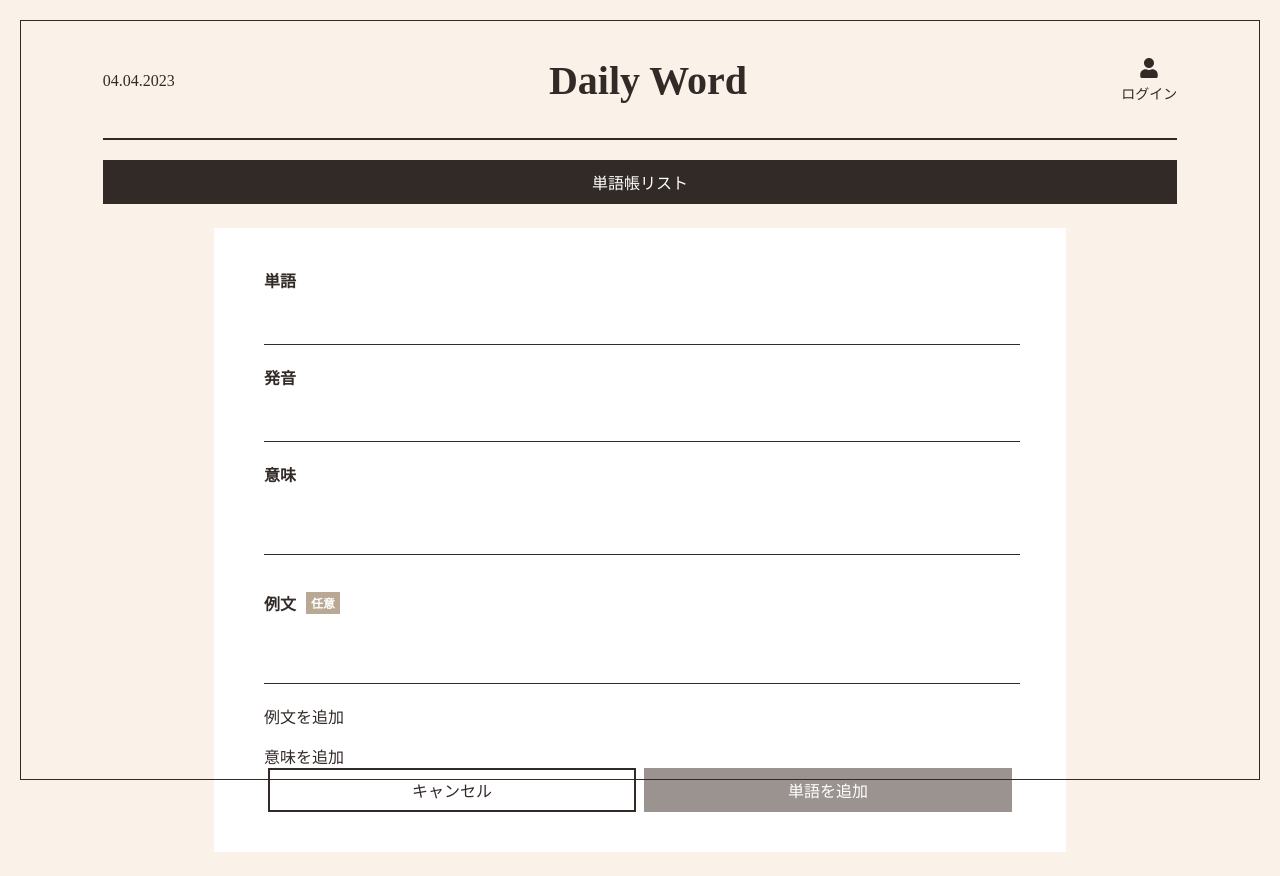
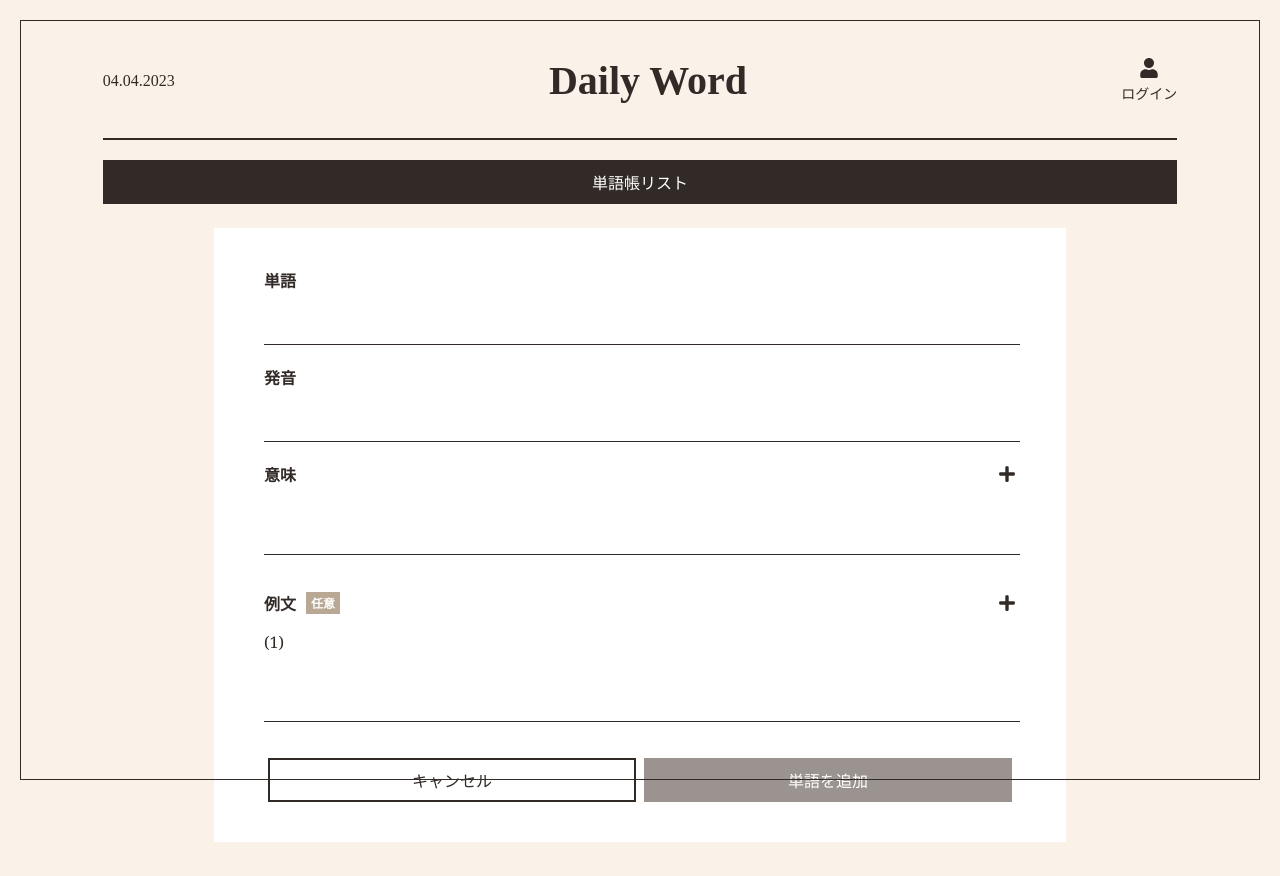
Before and after one commit to JiwonChoi1017/my-daily-word, a Next.js app: page /vocabulary/word/form in a window 1280 px wide. Built offline with nearby package versions, Linux system fonts and the light colour scheme; no server answers.

Commit message:
単語フォームの意味・例文追加アイコン修正

```diff
--- a/components/icon/Icon.tsx
+++ b/components/icon/Icon.tsx
@@ -9,6 +9,7 @@ import {
   FaCheck,
   FaTimes,
   FaAngleLeft,
+  FaPlus,
 } from "react-icons/fa";
 import classes from "../../styles/Icon.module.css";
 
@@ -109,6 +110,22 @@ export const DropDownIcon: React.FC<{
 };
 
 /**
+ * 追加アイコン.
+ *
+ * @param {function} onClickAddIconHandler - 追加アイコンクリックイベントハンドラ.
+ * @returns {JSX.Element} 追加アイコン.
+ */
+export const AddIcon: React.FC<{ onClickAddIconHandler: () => void }> = ({
+  onClickAddIconHandler,
+}) => {
+  return (
+    <div className={classes.addIcon} onClick={onClickAddIconHandler}>
+      <FaPlus />
+    </div>
+  );
+};
+
+/**
  * 単語帳関連のアイコン.
  *
  * @param {boolean} isFavorite - お気に入りか.
@@ -186,6 +203,28 @@ export const OptionalIcon = () => {
 };
 
 /**
+ * 入力欄追加アイコン.
+ *
+ * @param {number} index - （任意）インデックス.
+ * @param {function} onClickAddInputIconHandler - 入力欄追加アイコンクリックイベントハンドラ.
+ * @returns {JSX.Element} 入力欄追加アイコン.
+ */
+export const AddInputIcon: React.FC<{
+  index?: number;
+  onClickAddInputIconHandler: (e: React.MouseEvent<HTMLDivElement>) => void;
+}> = ({ index, onClickAddInputIconHandler }) => {
+  return (
+    <div
+      className={`${classes.addInputIconWrap} alignItemsCenter`}
+      onClick={onClickAddInputIconHandler}
+      data-meaning-index={`${index}`}
+    >
+      <FaPlus className={classes.addInputIcon} />
+    </div>
+  );
+};
+
+/**
  * 前のページへ戻るアイコン.
  *
  * @returns {JSX.Element} 前のページへ戻るアイコン.
--- a/components/vocabulary/book/VocabularyBookList.tsx
+++ b/components/vocabulary/book/VocabularyBookList.tsx
@@ -2,12 +2,12 @@ import Loader from "@/components/layout/Loader";
 import { Book } from "@/types/Vocabulary";
 import React from "react";
 import VocabularyBook from "./VocabularyBook";
-import { FaPlus } from "react-icons/fa";
 import { useRouter } from "next/router";
 import NotFoundList from "@/components/error/NotFoundList";
 import InfiniteScroll from "react-infinite-scroller";
 import ScrollToTopButton from "@/components/ui/ScrollToTopButton";
 import { VOCABULARY_LIST_RESULTS } from "@/constants/constants";
+import { AddIcon } from "@/components/icon/Icon";
 
 /**
  * 単語帳リスト.
@@ -43,9 +43,7 @@ const VocabularyBookList: React.FC<{
   };
   // 単語帳追加アイコン
   const addBookIcon = (
-    <div className="addIcon" onClick={moveToVocabularyBookForm}>
-      <FaPlus />
-    </div>
+    <AddIcon onClickAddIconHandler={moveToVocabularyBookForm} />
   );
   // 単語帳リスト要素
   const bookListElement = (
--- a/components/vocabulary/word/VocabularyWordList.tsx
+++ b/components/vocabulary/word/VocabularyWordList.tsx
@@ -1,6 +1,5 @@
 import Loader from "@/components/layout/Loader";
 import { Word } from "@/types/Vocabulary";
-import { FaPlus } from "react-icons/fa";
 import { useRouter } from "next/router";
 import React, { useRef } from "react";
 import VocabularyWord from "./VocabularyWord";
@@ -8,6 +7,7 @@ import NotFoundWord from "@/components/error/NotFoundWord";
 import ScrollToTopButton from "@/components/ui/ScrollToTopButton";
 import InfiniteScroll from "react-infinite-scroller";
 import { VOCABULARY_LIST_RESULTS } from "@/constants/constants";
+import { AddIcon } from "@/components/icon/Icon";
 
 /**
  * 単語リスト.
@@ -62,9 +62,7 @@ const VocabularyWordList: React.FC<{
   );
   // 単語追加アイコン
   const addWordIcon = (
-    <div className="addIcon alignRight" onClick={moveToVocabularyWordForm}>
-      <FaPlus />
-    </div>
+    <AddIcon onClickAddIconHandler={moveToVocabularyWordForm} />
   );
   const wordTopModule = (
     <div className="wordTopModule">
--- a/components/vocabulary/word/form/VocabularyWordForm.tsx
+++ b/components/vocabulary/word/form/VocabularyWordForm.tsx
@@ -1,5 +1,5 @@
 import { Button, DoubleButton } from "@/components/ui/Button";
-import { OptionalIcon } from "@/components/icon/Icon";
+import { AddInputIcon, OptionalIcon } from "@/components/icon/Icon";
 import InputForm from "@/components/ui/InputForm";
 import { Meaning, Word } from "@/types/Vocabulary";
 import React, { useEffect, useRef, useState } from "react";
@@ -112,6 +112,7 @@ const VocabularyWordForm: React.FC<{
     const examplesInput = item.examples.map((example, example_idx) => {
       return (
         <li key={`example_${idx}_${example_idx}`}>
+          <p>({example_idx + 1})</p>
           <input
             ref={(el) => {
               if (!el) {
@@ -128,30 +129,25 @@ const VocabularyWordForm: React.FC<{
         </li>
       );
     });
-    // 例文追加リンク
-    const addExampleInputLink = (
-      <div
-        onClick={(e: React.MouseEvent<HTMLDivElement>) => {
-          onAddExampleHanlder(e);
-        }}
-        style={{ cursor: "pointer" }}
-        data-meaning-index={`${idx}`}
-      >
-        例文を追加
-      </div>
-    );
 
     return (
       <div key={idx}>
-        <label>意味</label>
+        <label className="alignItemsCenter">
+          意味
+          {idx === meanings.length - 1 && (
+            <AddInputIcon onClickAddInputIconHandler={onAddMeaningHandler} />
+          )}
+        </label>
         <ul key={`meaning_${idx}`}>{meaningInput}</ul>
         <label className="alignItemsCenter">
           例文
           <OptionalIcon />
+          <AddInputIcon
+            index={idx}
+            onClickAddInputIconHandler={onAddExampleHanlder}
+          />
         </label>
-        <ul key={`examples_${idx}`}>
-          {examplesInput} {addExampleInputLink}
-        </ul>
+        <ul key={`examples_${idx}`}>{examplesInput}</ul>
       </div>
     );
   });
@@ -253,12 +249,7 @@ const VocabularyWordForm: React.FC<{
             onChange={onChangeInputHandler}
           />
         </div>
-        <div>
-          {meaningsInput}
-          <div onClick={onAddMeaningHandler} style={{ cursor: "pointer" }}>
-            意味を追加
-          </div>
-        </div>
+        {meaningsInput}
         {buttonElement}
       </form>
     </InputForm>
--- a/styles/Icon.module.css
+++ b/styles/Icon.module.css
@@ -7,6 +7,22 @@
 .bookmarkIcon {
   margin-left: 20px;
   color: #2831d9b7;
+  cursor: pointer;
+}
+
+.addInputIconWrap {
+  margin: 0 0 0 auto;
+}
+
+.addInputIcon {
+  font-size: 18px;
+  cursor: pointer;
+}
+
+.addIcon {
+  font-size: 24px;
+  text-align: right;
+  margin: 0 0 0 auto;
   cursor: pointer;
 }
 
--- a/styles/globals.css
+++ b/styles/globals.css
@@ -63,13 +63,6 @@ ul {
   margin-top: 20px;
 }
 
-.favoriteIcon {
-  font-size: 24px;
-  color: #f1456ab7;
-  float: right;
-  cursor: pointer;
-}
-
 .bookmark {
   font-size: 24px;
   color: #2831d9b7;
@@ -81,12 +74,6 @@ ul {
   margin: 0;
   display: flex;
   align-items: center;
-}
-
-.addIcon {
-  font-size: 24px;
-  text-align: right;
-  cursor: pointer;
 }
 
 .marginTop10 {
@@ -114,10 +101,6 @@ ul {
   align-items: center;
 }
 
-.alignRight {
-  margin: 0 0 0 auto;
-}
-
 .textAlignCenter {
   text-align: center;
 }
```
